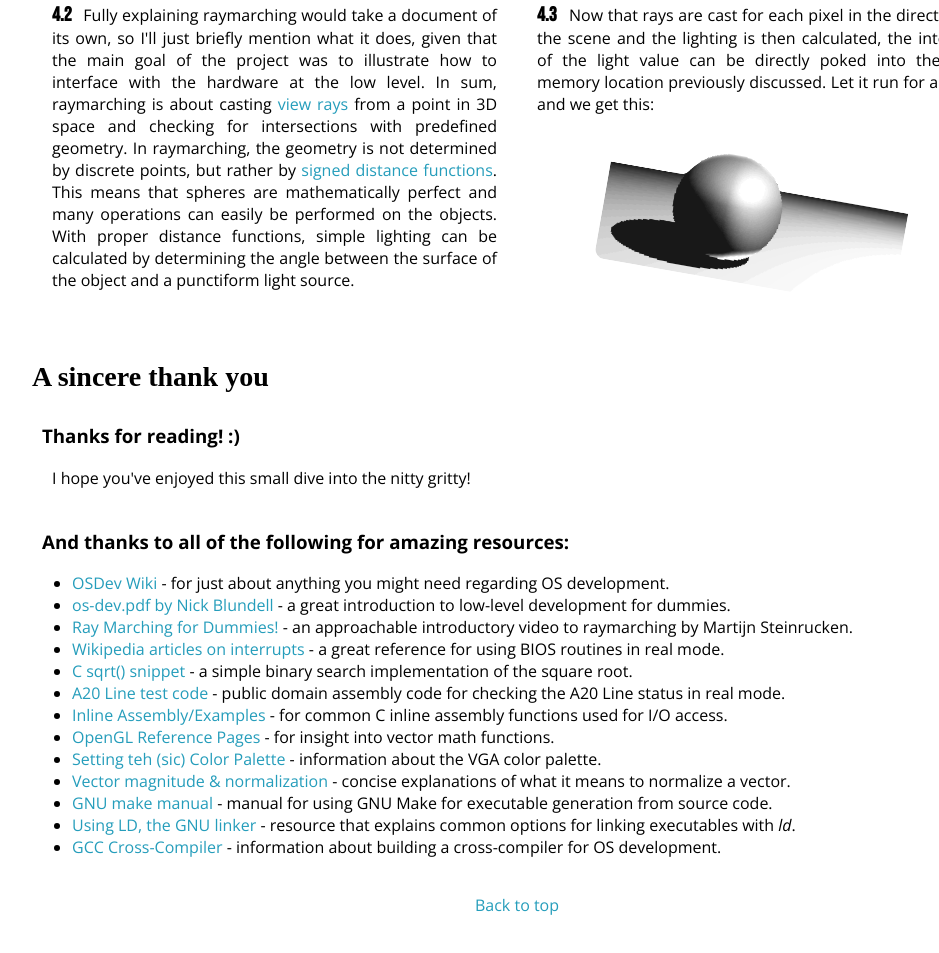
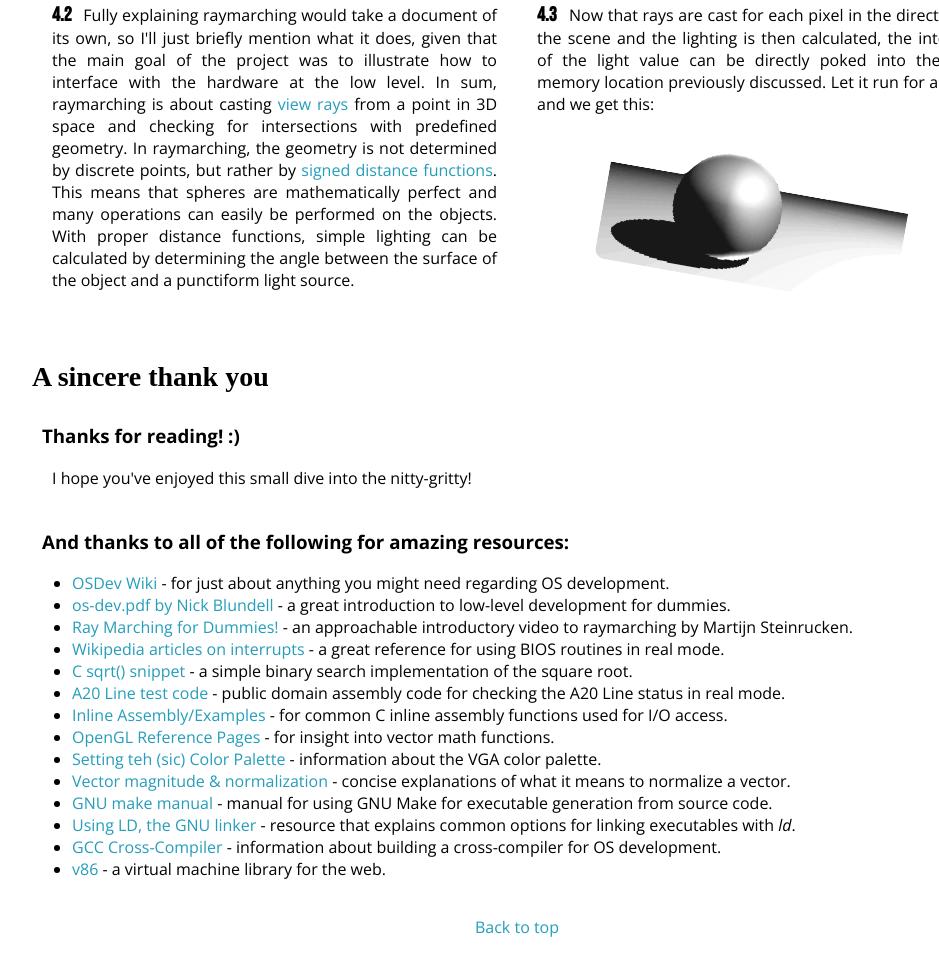
Before and after one commit to lukeathedev/rawmarching_web, a plain HTML site: page index.html in a window 1280 px wide. Shown: the part 2158-3111 px from the top of the page, without its empty margins (123-1062 px from the left). Before the commit the page ends 3089 px from the top, so only its background shows below. Drawn offline with nearby package versions, Linux system fonts and the light colour scheme; a script that the page names is missing; a web font is replaced by a local one.

Commit message:
Add credits to v86

```diff
--- a/index.html
+++ b/index.html
@@ -273,7 +273,7 @@
 
       <h2>A sincere thank you</h2>
       <h3>Thanks for reading! :)</h3>
-      <p>I hope you've enjoyed this small dive into the nitty gritty!</p>
+      <p>I hope you've enjoyed this small dive into the nitty-gritty!</p>
 
       <h3 id="thanks">
         And thanks to all of the following for amazing resources:
@@ -383,6 +383,10 @@
           >
           - information about building a cross-compiler for OS development.
         </li>
+        <li>
+          <a target="_blank" href="https://github.com/copy/v86">v86</a> - a
+          virtual machine library for the web.
+        </li>
       </ul>
       <a href="#top" style="text-align: center; margin-top: 20px"
         >Back to top</a
```
